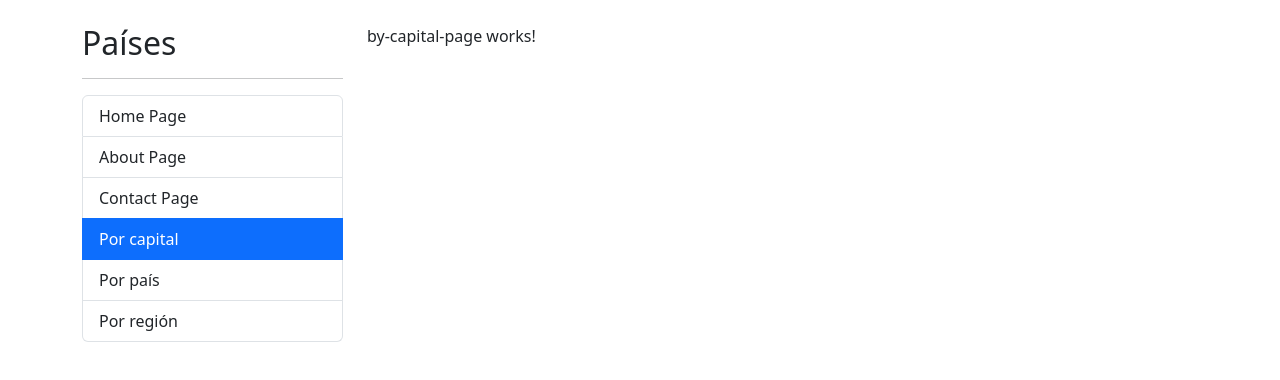
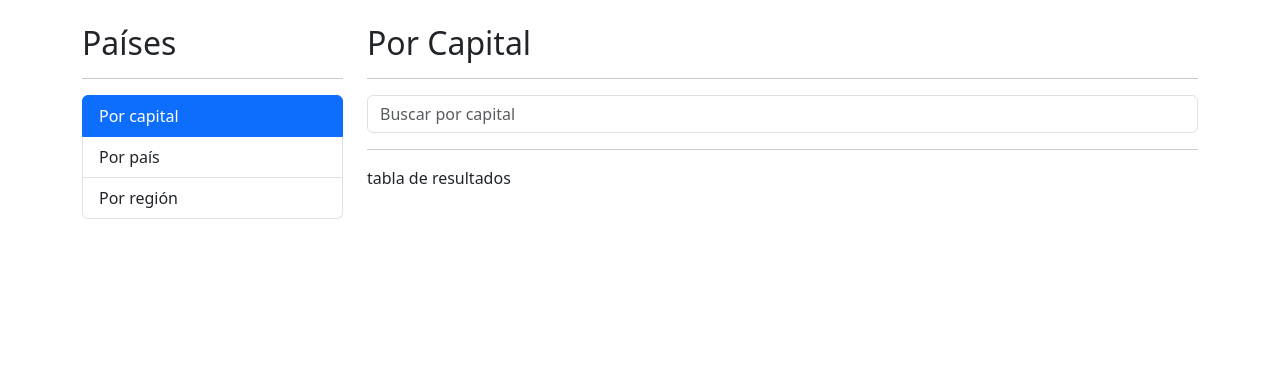
Before and after one commit to GermanPalencia1/curso-angular-04countrySpa, an Angular app: page /contries/by-capital in a window 1280 px wide. Shown: the top 380 px of the page. Built offline with nearby package versions, Linux system fonts and the light colour scheme.

Commit message:
Shared SearchBox

```diff
--- a/src/app/countries/countries-routing.module.ts
+++ b/src/app/countries/countries-routing.module.ts
@@ -23,6 +23,10 @@
     path: 'by/:id',
     component: CountryPageComponent,
   },
+  {
+    path: '**',
+    redirectTo: 'by-capital'
+  }
 ];
 
 @NgModule({
--- a/src/app/countries/countries.module.ts
+++ b/src/app/countries/countries.module.ts
@@ -5,6 +5,7 @@
 import { ByRegionPageComponent } from './pages/by-region-page/by-region-page.component';
 import { CountryPageComponent } from './pages/country-page/country-page.component';
 import { CountiesRoutingModule } from './countries-routing.module';
+import { SharedModule } from '../shared/shared.module';
 
 
 
@@ -17,7 +18,8 @@
   ],
   imports: [
     CommonModule,
-    CountiesRoutingModule
+    CountiesRoutingModule,
+    SharedModule
   ]
 })
 export class CountriesModule { }
--- a/src/app/countries/pages/by-capital-page/by-capital-page.component.html
+++ b/src/app/countries/pages/by-capital-page/by-capital-page.component.html
@@ -1 +1,16 @@
-<p>by-capital-page works!</p>
+<h2>Por Capital</h2>
+<hr>
+
+<div class="row">
+  <div class="col">
+    <!-- SearchBox -->
+    <shared-search-box placeholder="Buscar por capital"></shared-search-box>
+  </div>
+</div>
+
+<div class="row">
+  <div class="col">
+    <hr>
+    tabla de resultados
+  </div>
+</div>
--- /dev/null
+++ b/src/app/shared/components/search-box/search-box.component.html
@@ -0,0 +1,5 @@
+<input
+  type="text"
+  [placeholder]="placeholder"
+  class="form-control"
+>
--- /dev/null
+++ b/src/app/shared/components/search-box/search-box.component.ts
@@ -0,0 +1,14 @@
+import { Component, Input } from '@angular/core';
+
+@Component({
+  selector: 'shared-search-box',
+  templateUrl: './search-box.component.html',
+  styles: [
+  ]
+})
+export class SearchBoxComponent {
+
+  @Input()
+  public placeholder: string= '';
+
+}
--- a/src/app/shared/components/sidebar/sidebar.component.html
+++ b/src/app/shared/components/sidebar/sidebar.component.html
@@ -3,7 +3,7 @@
 
 <ul class="list-group">
 
-  <li routerLink=""
+  <!-- <li routerLink=""
     routerLinkActive="active"
     [routerLinkActiveOptions]="{exact: true}"
     class="list-group-item">
@@ -20,7 +20,7 @@
     routerLinkActive="active"
     class="list-group-item">
     Contact Page
-  </li>
+  </li> -->
 
   <li routerLink="contries/by-capital"
     routerLinkActive="active"
--- a/src/app/shared/shared.module.ts
+++ b/src/app/shared/shared.module.ts
@@ -6,6 +6,7 @@
 import { HomePageComponent } from './pages/home-page/home-page.component';
 import { ContactPageComponent } from './pages/contact-page/contact-page.component';
 import { AboutPageComponent } from './pages/about-page/about-page.component';
+import { SearchBoxComponent } from './components/search-box/search-box.component';
 import { SidebarComponent } from './components/sidebar/sidebar.component';
 
 
@@ -15,6 +16,7 @@
     AboutPageComponent,
     ContactPageComponent,
     HomePageComponent,
+    SearchBoxComponent,
     SidebarComponent,
   ],
   imports: [
@@ -25,6 +27,7 @@
     AboutPageComponent,
     ContactPageComponent,
     HomePageComponent,
+    SearchBoxComponent,
     SidebarComponent,
   ]
 })
```
Also changed, not shown: src/app/app-routing.module.ts (+5 -5 lines).
